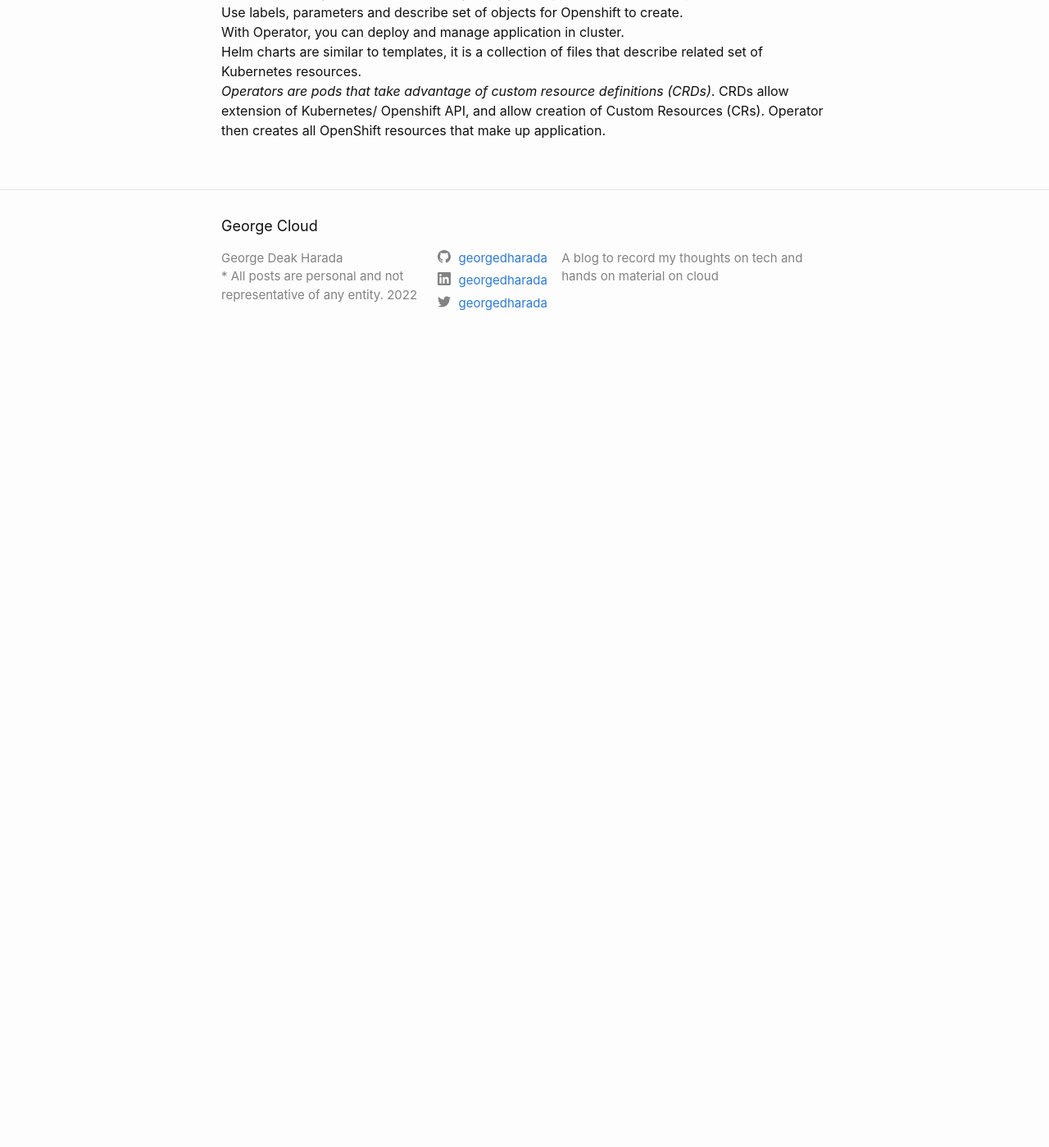
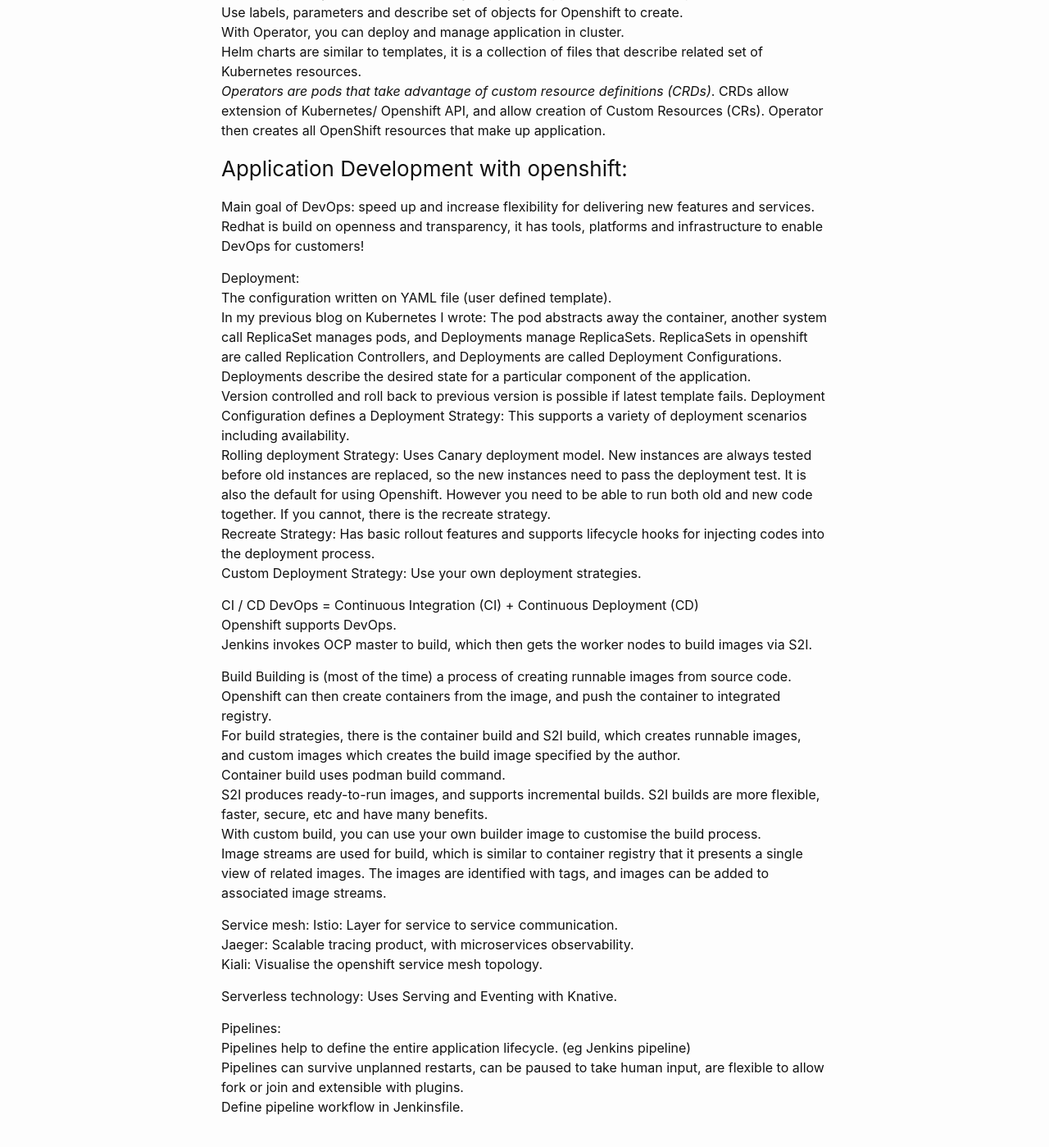
Before and after one commit to georgeDharada/blog, a Jekyll site: the page built from blog-tech/_posts/2021-10-25-openshift4.markdown, in a window 1280 px wide and 1400 px high, scrolled down 2549 px. Shown: the whole window at 82% size. Built offline with Jekyll 4.4.1, drawn with Linux system fonts in a browser that asks for light colours; before the commit the page ends 2990 px from its top, so only the background shows below that; some of the changed text lies outside the part shown.

```diff
--- a/blog-tech/_posts/2021-10-25-openshift4.markdown
+++ b/blog-tech/_posts/2021-10-25-openshift4.markdown
@@ -45,7 +45,7 @@ Container Deployment Workflow -
 New application is requested via CLI, web console or API using Openshift API/authentication, scheduler and worker node.
 
 
-### User Experience
+### User Experience with Openshift:
 
 Web Console -
 Administrator and Developer perspectives are available. Developer perspective is application-centric, and you can view projects, set project access and view metrics.
@@ -81,3 +81,46 @@ With templates, you can create instantly deployable applications for developers
 With Operator, you can deploy and manage application in cluster.
 Helm charts are similar to templates, it is a collection of files that describe related set of Kubernetes resources.
 *Operators are pods that take advantage of custom resource definitions (CRDs)*. CRDs allow extension of Kubernetes/ Openshift API, and allow creation of Custom Resources (CRs). Operator then creates all OpenShift resources that make up application.
+
+
+### Application Development with openshift:
+
+Main goal of DevOps: speed up and increase flexibility for delivering new features and services.
+Redhat is build on openness and transparency, it has tools, platforms and infrastructure to enable DevOps for customers!
+
+Deployment:
+The configuration written on YAML file (user defined template).
+In my previous blog on Kubernetes I wrote: The pod abstracts away the container, another system call ReplicaSet manages pods, and Deployments manage ReplicaSets. ReplicaSets in openshift are called Replication Controllers, and Deployments are called Deployment Configurations. Deployments describe the desired state for a particular component of the application.
+Version controlled and roll back to previous version is possible if latest template fails.
+Deployment Configuration defines a Deployment Strategy:   This supports a variety of deployment scenarios including availability.
+Rolling deployment Strategy:   Uses Canary deployment model. New instances are always tested before old instances are replaced, so the new instances need to pass the deployment test. It is also the default for using Openshift. However you need to be able to run both old and new code together. If you cannot, there is the recreate strategy.
+Recreate Strategy: Has basic rollout features and supports lifecycle hooks for injecting codes into the deployment process.
+Custom Deployment Strategy: Use your own deployment strategies.
+
+
+CI / CD
+DevOps = Continuous Integration (CI) + Continuous Deployment (CD)
+Openshift supports DevOps.
+Jenkins invokes OCP master to build, which then gets the worker nodes to build images via S2I.
+
+Build
+Building is (most of the time) a process of creating runnable images from source code.
+Openshift can then create containers from the image, and push the container to integrated registry.
+For build strategies, there is the container build and S2I build, which creates runnable images, and custom images which creates the build image specified by the author.
+Container build uses podman build command.
+S2I produces ready-to-run images, and supports incremental builds. S2I builds are more flexible, faster, secure, etc and have many benefits.
+With custom build, you can use your own builder image to customise the build process.
+Image streams are used for build, which is similar to container registry that it presents a single view of related images. The images are identified with tags, and images can be added to associated image streams.
+
+Service mesh:
+Istio: Layer for service to service communication.
+Jaeger: Scalable tracing product, with microservices observability.
+Kiali: Visualise the openshift service mesh topology.
+
+Serverless technology:
+Uses Serving and Eventing with Knative.
+
+Pipelines:
+Pipelines help to define the entire application lifecycle. (eg Jenkins pipeline)
+Pipelines can survive unplanned restarts, can be paused to take human input, are flexible to allow fork or join and extensible with plugins.
+Define pipeline workflow in Jenkinsfile.
```
Also changed, not shown: blog-business/_posts/2022-04-16-ibmpubliccloud.markdown (added, +49 -0 lines).
